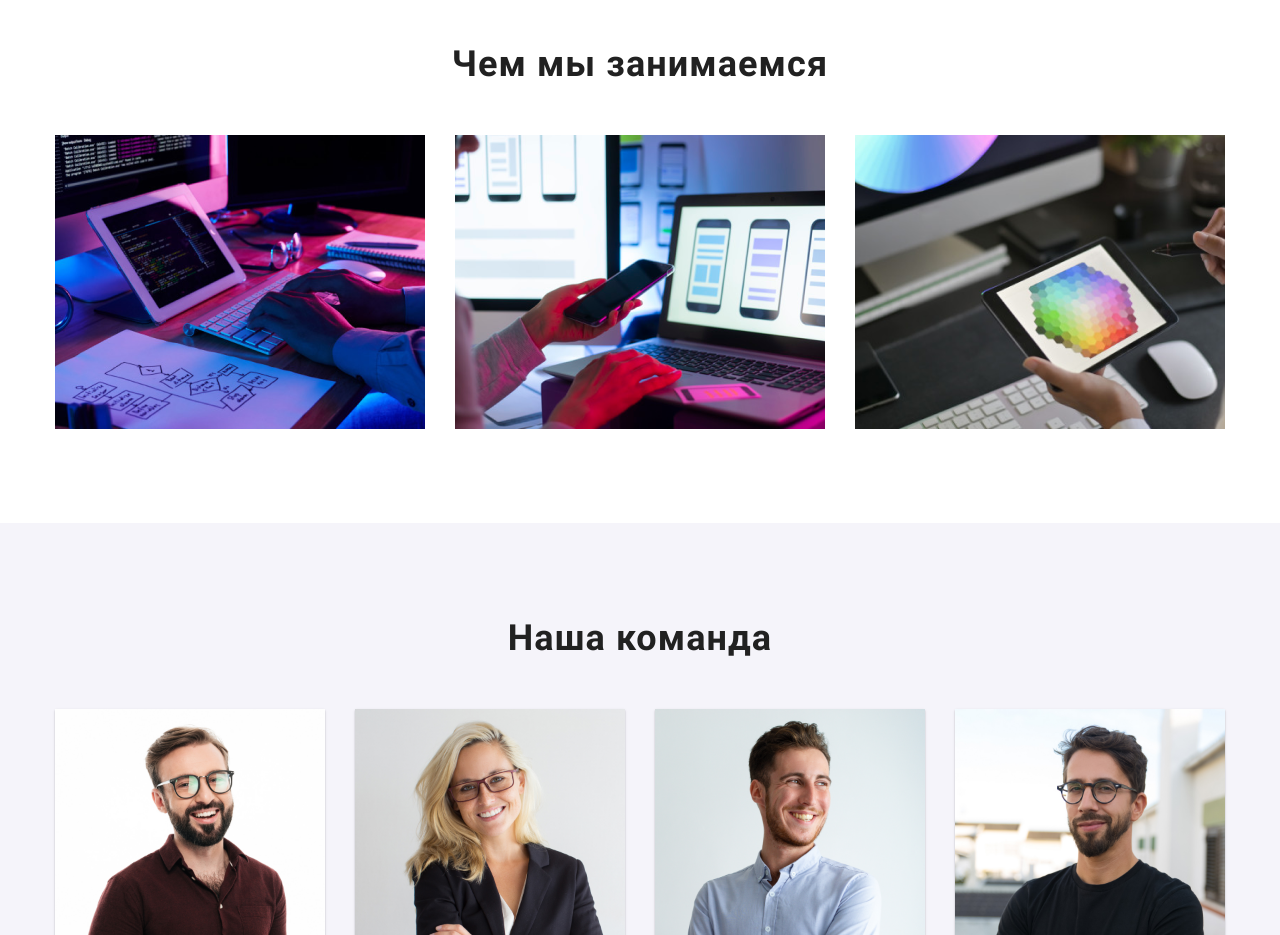
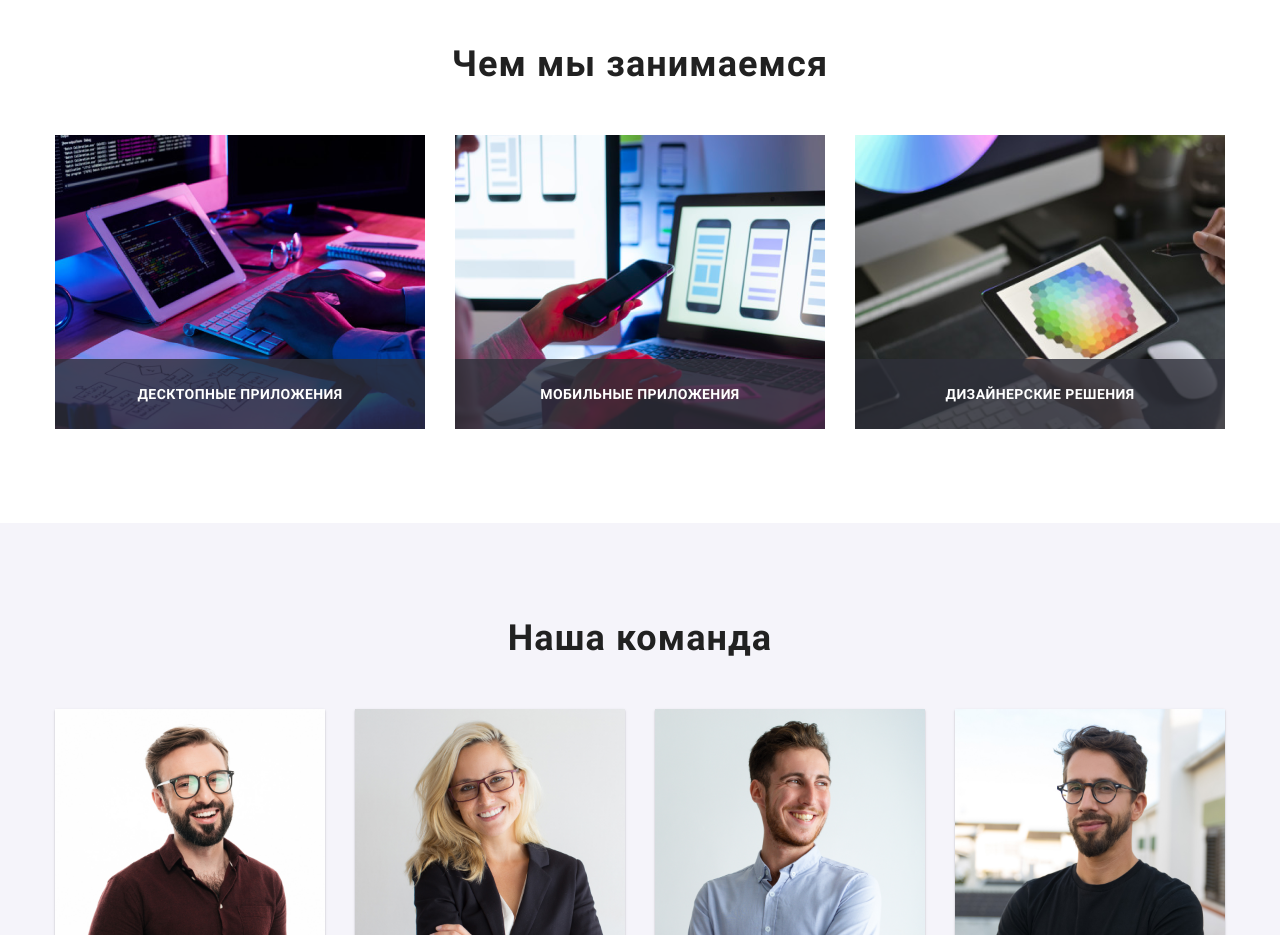
Before and after one commit to AveCanora/goit-markup-hw-05, a plain HTML site: page index.html in a window 1280 px wide. Shown: the part 1080-2015 px from the top of the page. Drawn offline with nearby package versions, Linux system fonts and the light colour scheme.

Commit message:
corrections

```diff
--- a/css/styles.css
+++ b/css/styles.css
@@ -812,7 +812,7 @@ img{
     position: absolute;
     top:8px;
 
-    left:  491px;
+    right:  8px;
     width: 30px;
     height: 30px;
 
@@ -874,3 +874,47 @@ img{
 .hover:hover .animation-overlay{
     transform:translateY(0);
 }
+/* .img-overlay{
+    justify-content: center;
+} */
+
+.title-img{
+
+    display: block;
+    position: absolute;
+
+    margin: 0px;
+    padding: 0px;
+    bottom:19px;
+    left: 50%;
+    transform: translate(-50%,-50%);
+
+
+    font-weight: bold;
+    font-size: 14px;
+    line-height: 1.143;
+    letter-spacing: 0.03em;
+    text-transform: uppercase;
+    color: var(--white);
+
+}
+.img-overlay{
+    position: relative;
+    width: 370px;
+    height: 294px;
+    padding:0;
+    margin: 0;
+}
+
+.text-overlay::before{
+   content:"";
+
+   display: block;
+   position: absolute;
+   bottom: 0px;
+   width: 370px;
+   height: 70px;
+
+   background-color: rgba(47, 48, 58, 0.8);
+
+}
--- a/index.html
+++ b/index.html
@@ -110,9 +110,24 @@
     <section>
         <h2 class="title-h2">Чем мы занимаемся</h2>
         <ul class="container center-container">
-            <li><img src="img/img1.png" alt="" width="370"></li>
-            <li><img src="img/img2.png" alt="" width="370"></li>
-            <li><img src="img/img3.png" alt="" width="370"></li>
+            <li class="img-overlay">
+                <img src="img/img1.png" alt="" width="370">
+                <div class="text-overlay">
+                    <nobr class="title-img">ДЕСКТОПНЫЕ ПРИЛОЖЕНИЯ</nobr>
+                </div>
+            </li>
+            <li class="img-overlay">
+                <img src="img/img2.png" alt="" width="370">
+                <div class="text-overlay">
+                    <nobr class="title-img">МОБИЛЬНЫЕ ПРИЛОЖЕНИЯ</nobr>
+                </div>
+            </li>
+            <li class="img-overlay">
+                <img src="img/img3.png" alt="" width="370">
+                <div class="text-overlay">
+                    <nobr class="title-img">ДИЗАЙНЕРСКИЕ РЕШЕНИЯ</nobr>
+                </div>
+            </li>
         </ul>
 
     </section>
```
